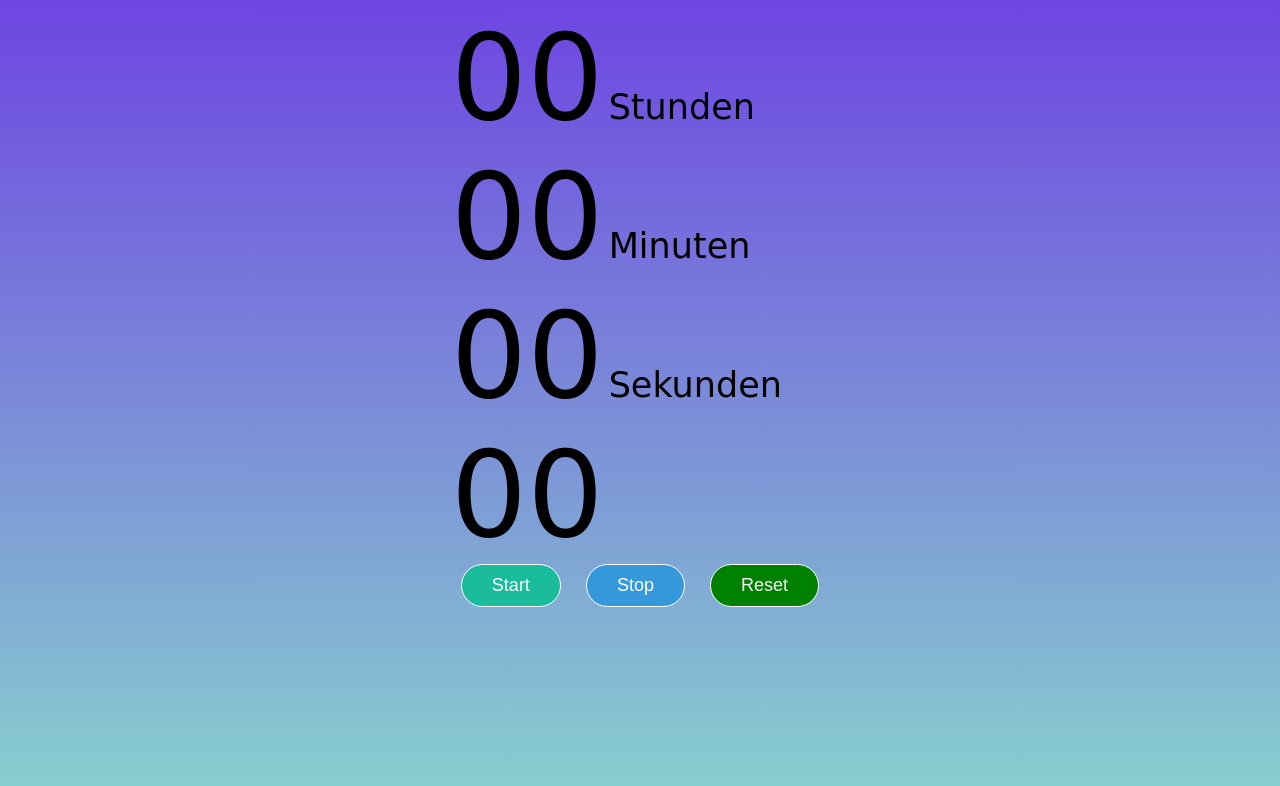
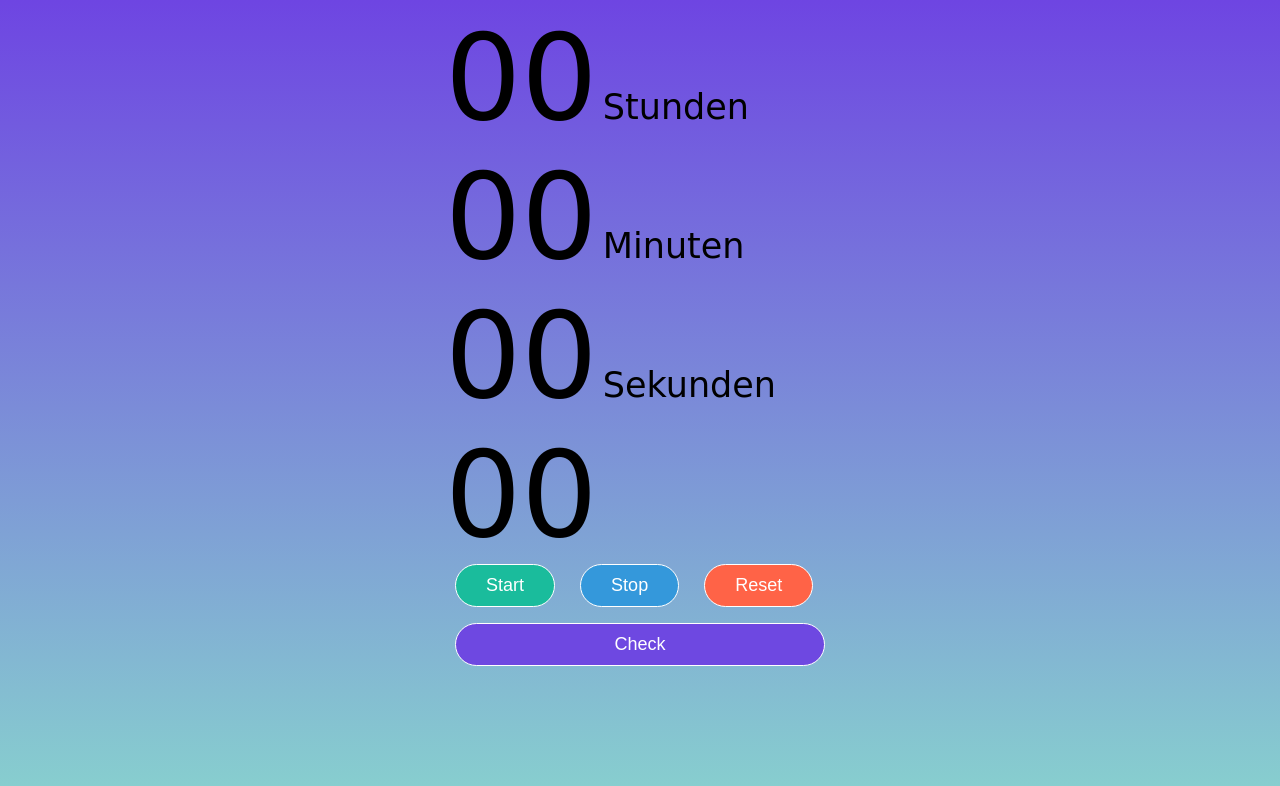
Before and after one commit to brewdiHQ/Techstarter, a plain HTML site: page uebungsaufgaben/ÜA-30-11-22/Aufgabe 3 - Stoppuhr/index.html in a window 1280 px wide. Drawn offline with Linux system fonts and the light colour scheme; a web font is replaced by a local one.

Commit message:
add button check

```diff
--- a/uebungsaufgaben/ÜA-30-11-22/Aufgabe 3 - Stoppuhr/index.html
+++ b/uebungsaufgaben/ÜA-30-11-22/Aufgabe 3 - Stoppuhr/index.html
@@ -33,6 +33,8 @@
         <button class="btn" id="start" onclick="start()">Start</button>
         <button class="btn" id="stop" onclick="stop()">Stop</button>
         <button class="btn" id="reset" onclick="reset()">Reset</button>
+        <p></p>
+        <button class="btn-check" id="check" onclick="check()">Check</button>
       </div>
     </div>
     <script src="main.js"></script>
--- a/uebungsaufgaben/ÜA-30-11-22/Aufgabe 3 - Stoppuhr/style.css
+++ b/uebungsaufgaben/ÜA-30-11-22/Aufgabe 3 - Stoppuhr/style.css
@@ -30,6 +30,19 @@ body {
   cursor: pointer;
 }
 
+.btn-check {
+  padding: 10px 30px;
+  font-size: 18px;
+  width: 370px;
+  margin: 0px 10px;
+  background-color: #6e48e1;
+  color: white;
+  border: 1px solid white;
+  /* border-radius: 0 25px; */
+  border-radius: 100px;
+  cursor: pointer;
+}
+
 #start {
   background-color: #1abc9c;
 }
@@ -37,5 +50,5 @@ body {
   background-color: #3498db;
 }
 #reset {
-  background-color: green;
+  background-color: tomato;
 }
```
